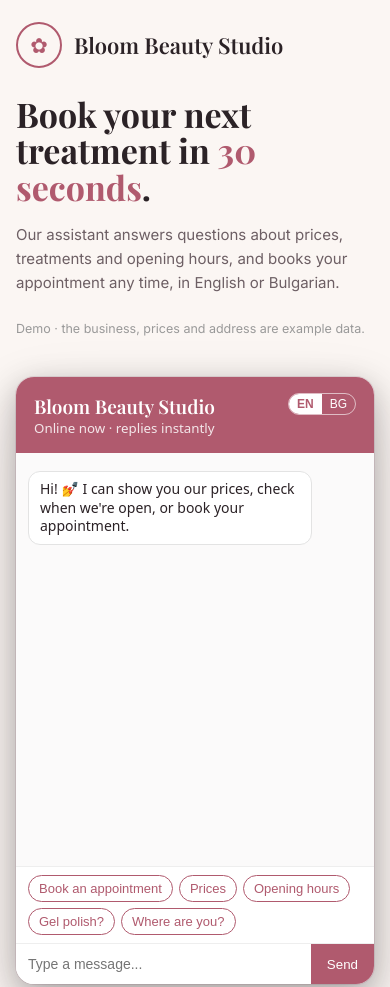
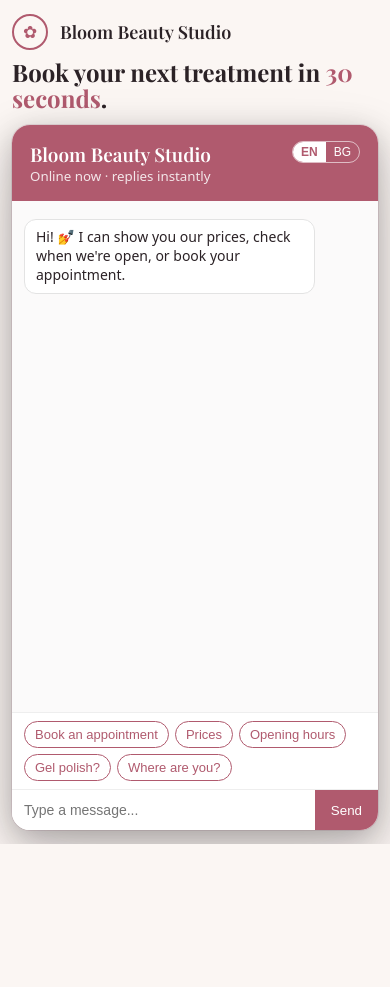
Before and after one commit to Barbod-Web/barbod-web.github.io, a plain HTML site: page salon-bot/index.html in a window 390 px wide. Shown: the top 987 px of the page. After the commit the page ends 844 px from the top, so only its background shows below. Drawn offline with nearby package versions, Linux system fonts and the light colour scheme.

Commit message:
Salon bot: Bulgarian page text, phone layout

```diff
--- a/salon-bot/index.html
+++ b/salon-bot/index.html
@@ -20,17 +20,30 @@ h1 em{color:#b05a6e;font-style:normal}
 #chat .db-head{padding:16px 18px}
 #chat .db-head .db-title{font-family:'Playfair Display',serif;font-size:19px}
 #chat .db-msgs{background:#fbfafa}
-@media(max-width:900px){.wrap{grid-template-columns:1fr;gap:28px;padding:22px 16px}h1{font-size:34px}.feats{display:none}.lead{font-size:15px;margin-bottom:0}#chat{height:72vh}}
+@media(max-width:900px){html,body{height:auto}.wrap{display:flex;flex-direction:column;min-height:100svh;height:100svh;gap:14px;padding:14px 12px}
+.logo{margin-bottom:10px}.mark{width:36px;height:36px;font-size:17px}.logo span{font-size:18px}
+h1{font-size:24px;margin:0}.lead,.feats,.foot{display:none}
+#chat{flex:1;height:auto;min-height:340px;max-height:none}}
 </style></head>
 <body><div class="wrap">
 <section>
   <div class="logo"><div class="mark">✿</div><span>Bloom Beauty Studio</span></div>
-  <h1>Book your next treatment in <em>30 seconds</em>.</h1>
-  <p class="lead">Our assistant answers questions about prices, treatments and opening hours, and books your appointment any time, in English or Bulgarian.</p>
-  <div class="feats"><div class="f"><b>24/7 booking</b><small>Only offers times the studio is open.</small></div><div class="f"><b>EN / BG</b><small>Switches language with one tap.</small></div><div class="f"><b>Instant answers</b><small>Prices, treatments, payment, location.</small></div><div class="f"><b>Made to measure</b><small>Your services, colours and wording.</small></div></div>
-  <p class="foot">Demo · the business, prices and address are example data.</p>
+  <h1 id="i-h">Book your next treatment in <em>30 seconds</em>.</h1>
+  <p class="lead" id="i-lead">Our assistant answers questions about prices, treatments and opening hours, and books your appointment any time, in English or Bulgarian.</p>
+  <div class="feats" id="i-feats"><div class="f"><b>24/7 booking</b><small>Only offers times the studio is open.</small></div><div class="f"><b>EN / BG</b><small>Switches language with one tap.</small></div><div class="f"><b>Instant answers</b><small>Prices, treatments, payment, location.</small></div><div class="f"><b>Made to measure</b><small>Your services, colours and wording.</small></div></div>
+  <p class="foot" id="i-foot">Demo · the business, prices and address are example data.</p>
 </section>
 <div id="chat"></div>
 </div>
+<script>
+const PAGE_TX = {"en": {"h": "Book your next treatment in <em>30 seconds</em>.", "lead": "Our assistant answers questions about prices, treatments and opening hours, and books your appointment any time, in English or Bulgarian.", "f": [["24/7 booking", "Only offers times the studio is open."], ["EN / BG", "Switches language with one tap."], ["Instant answers", "Prices, treatments, payment, location."], ["Made to measure", "Your services, colours and wording."]], "foot": "Demo · the business, prices and address are example data."}, "bg": {"h": "Запазете следващата си процедура за <em>30 секунди</em>.", "lead": "Нашият асистент отговаря на въпроси за цени, процедури и работно време и записва час по всяко време, на български или английски.", "f": [["Записване 24/7", "Предлага само часове, в които студиото работи."], ["EN / BG", "Сменя езика с едно докосване."], ["Бързи отговори", "Цени, процедури, плащане, адрес."], ["По мярка", "Вашите услуги, цветове и текстове."]], "foot": "Демо · бизнесът, цените и адресът са примерни."}};
+window.onBotLang = function (l) {
+  const t = PAGE_TX[l] || PAGE_TX.en; document.documentElement.lang = l;
+  document.getElementById("i-h").innerHTML = t.h;
+  document.getElementById("i-lead").textContent = t.lead;
+  document.getElementById("i-foot").textContent = t.foot;
+  document.getElementById("i-feats").innerHTML = t.f.map(x => '<div class="f"><b>' + x[0] + '</b><small>' + x[1] + '</small></div>').join("");
+};
+</script>
 <script src="config.js"></script><script src="bot.js"></script>
 </body></html>
```
